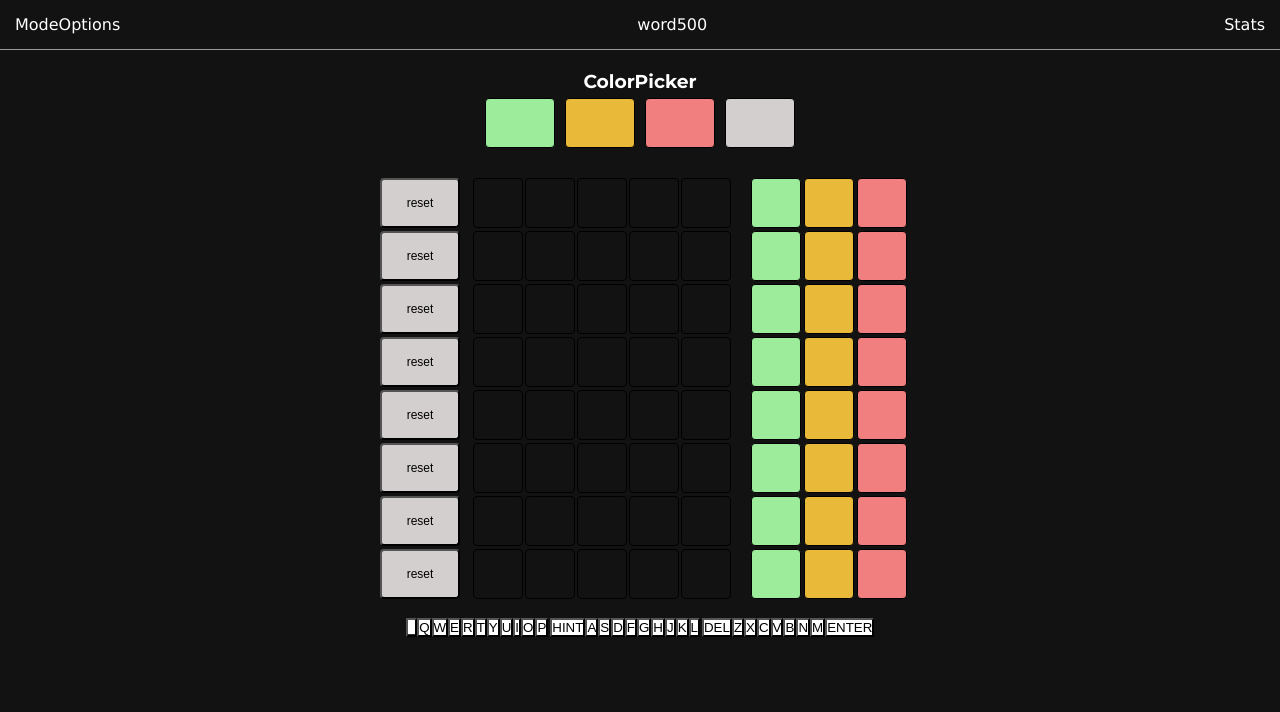
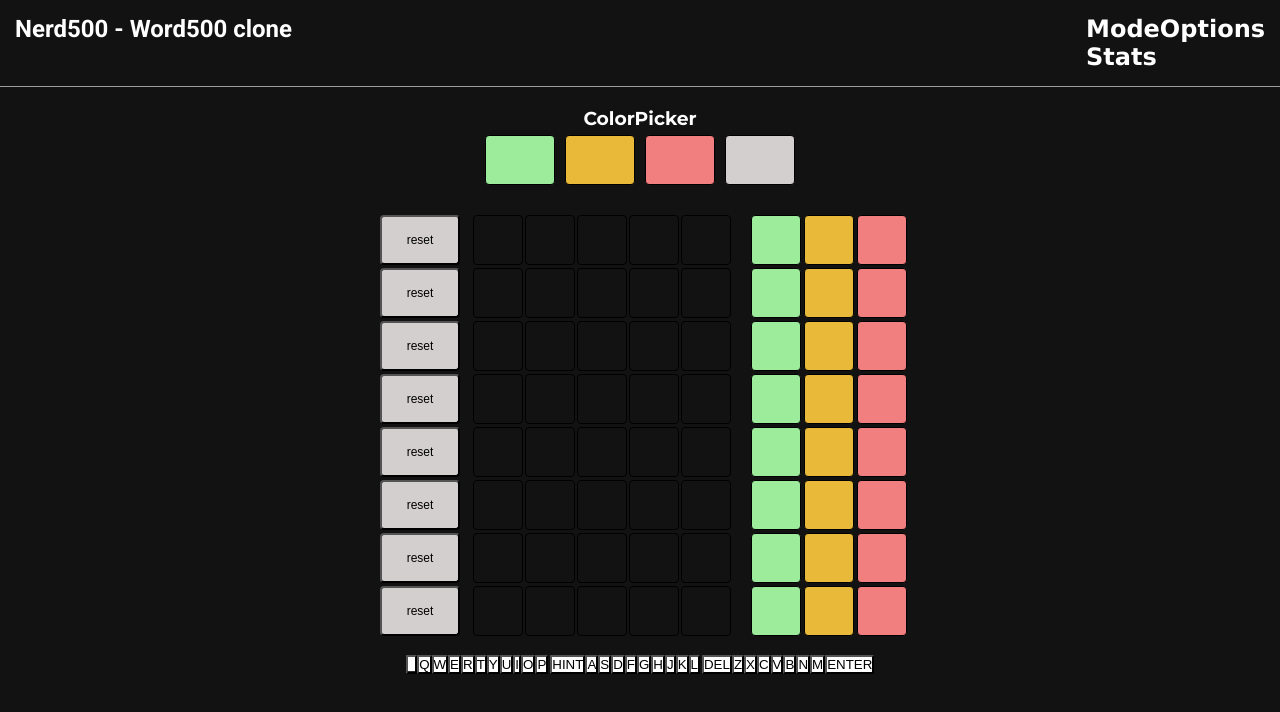
Before and after one commit to trialnerr/Nerd500-word500clone, a React app: page / in a window 1280 px wide. Shown: the top 712 px of the page. Built offline with nearby package versions, Linux system fonts and the light colour scheme.

Commit message:
Playing around with navBar

```diff
--- a/client/components/NavBar.jsx
+++ b/client/components/NavBar.jsx
@@ -1,17 +1,19 @@
 import React from 'react';
 
 function NavBarItem({ text }) {
-  return <div className="navBarItem">{text}</div>;
+  return <h1 className="navBarItem">{text}</h1>;
 }
 
 export default function NavBar() {
   return (
     <>
-      <div className="navBar">
-        <NavBarItem text="ModeOptions" />
-        <NavBarItem text="word500" />
-        <NavBarItem text="Stats" />
-      </div>
+      <nav className='navBar'>
+        <h1>Nerd500 - Word500 clone</h1>
+        <div>
+          <NavBarItem text='ModeOptions' />
+          <NavBarItem text='Stats' />
+        </div>
+      </nav>
       <hr />
     </>
   );
```
